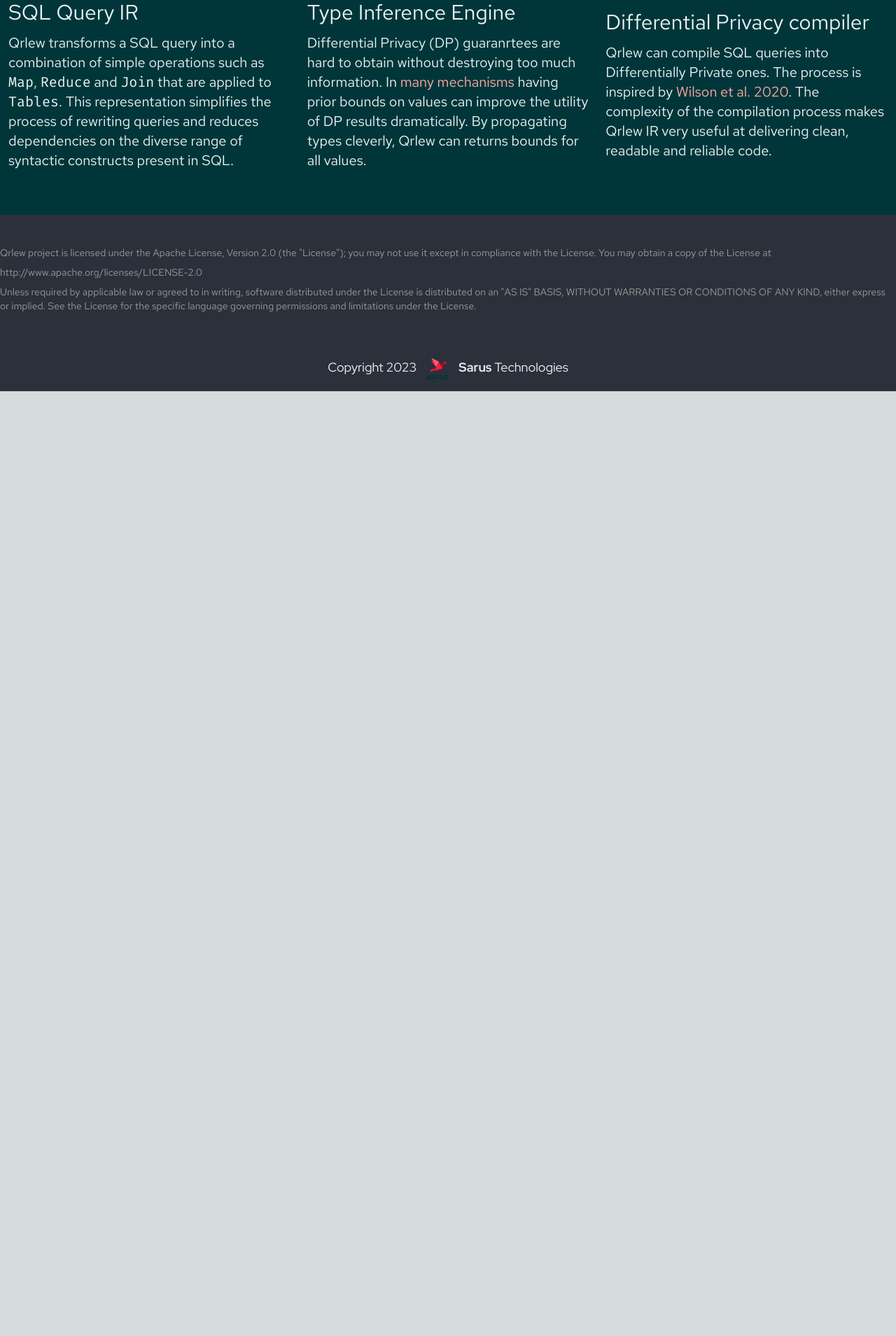
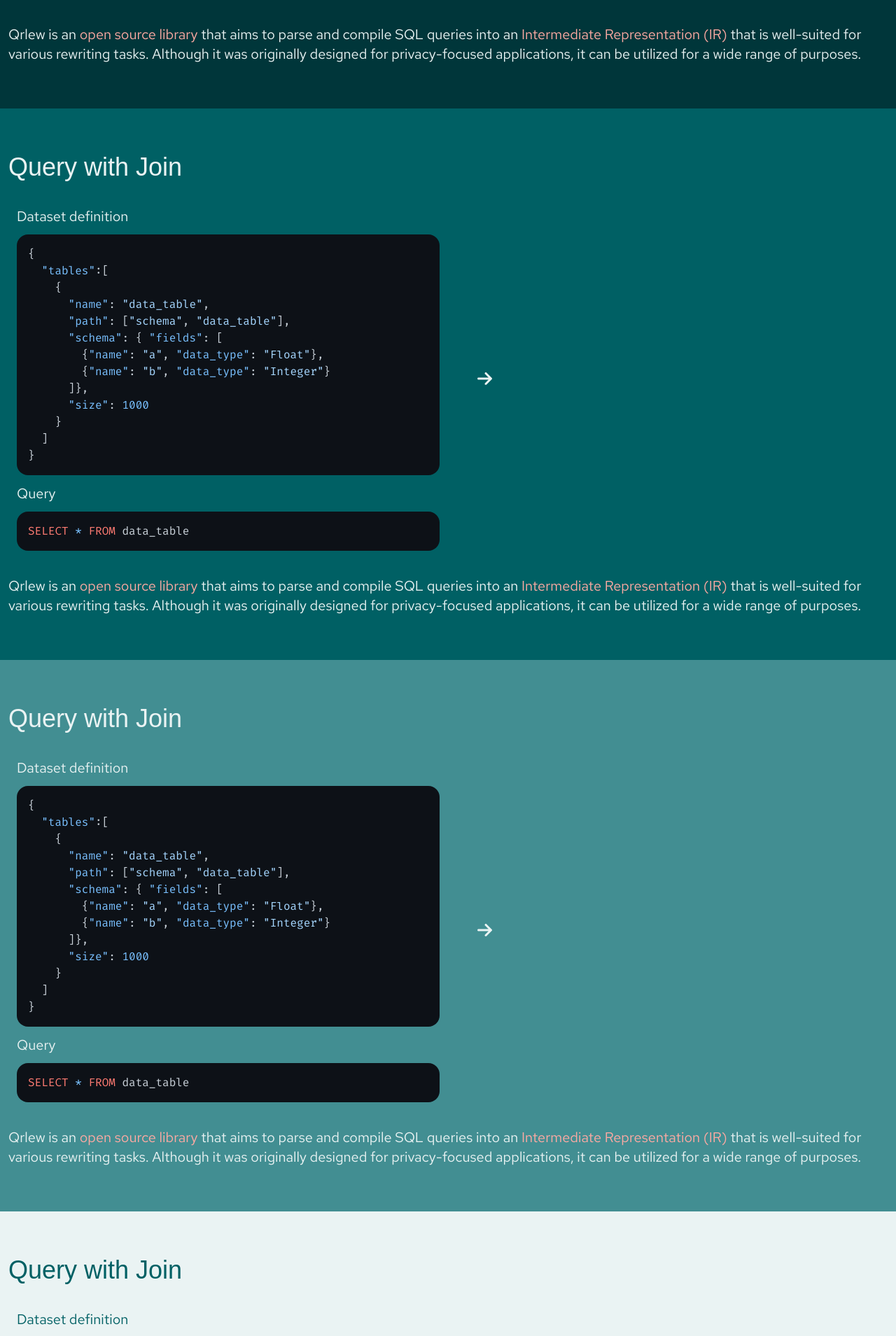
Before and after one commit to Qrlew/qrlew.github.io, a Next.js app: page /dot in a window 1280 px wide. Shown: the part 845-2754 px from the top of the page at 70% size. Before the commit the page ends 1404 px from the top, so only its background shows below. Built offline with nearby package versions, Linux system fonts and the light colour scheme; no server answers; a web font is replaced by a local one.

Commit message:
Viewer done

```diff
--- a/app/dot.js
+++ b/app/dot.js
@@ -10,9 +10,7 @@
     const graph = d3Graphviz.graphviz(graphContainer);
     graph.renderDot(source).zoom(false);
   }, [source]);
-
-
-  return <div className="w-full" ref={graphRef}/>;
+  return <div  className="flex flex-col items-center" ref={graphRef}/>;
 }
 
 export function Rewrite() {
--- a/app/dot/page.tsx
+++ b/app/dot/page.tsx
@@ -1,3 +1,4 @@
+import React from 'react'
 import Image from 'next/image'
 import { FontAwesomeIcon } from '@fortawesome/react-fontawesome'
 import { faArrowRight, faArrowDown } from '@fortawesome/free-solid-svg-icons'
@@ -7,8 +8,9 @@
 
 export default async function Page() {
   return (
+    <React.Fragment>
     <div className="w-full flex flex-col items-center text-lighter-green py-10 z-10">
-      <h1>Title</h1>
+      <h1 className="font-serif text-7xl text-light-green my-9">Qrlew Viewer</h1>
       <div className="w-full max-w-7xl p-3">
         <h2 className="font-serif text-4xl my-3">Simple Dataset and Query</h2>
         <Simple dataset={
@@ -33,25 +35,85 @@
           is well-suited for various rewriting tasks.
           Although it was originally designed for privacy-focused applications, it can be utilized for a wide range of purposes.</p>
       </div>
-      <div className="w-full max-w-7xl flex items-center flex-row">
-        <div className="basis-1/3 p-3">
-          <h3 className="text-3xl my-3">SQL Query IR</h3>
-          <p className="text-xl my-3">Qrlew transforms a SQL query into a combination of simple operations such as <code>Map</code>, <code>Reduce</code> and <code>Join</code> that are applied to  <code>Tables</code>.
-            This representation simplifies the process of rewriting queries and reduces dependencies on the diverse range of syntactic constructs present in SQL.</p>
-        </div>
-        <div className="basis-1/3 p-3">
-          <h3 className="text-3xl my-3">Type Inference Engine</h3>
-          <p className="text-xl my-3">Differential Privacy (DP) guaranrtees are hard to obtain without destroying too much information.
-            In <a href="https://www.cis.upenn.edu/~aaroth/Papers/privacybook.pdf" className="text-lighter-red hover:text-light-red">many mechanisms</a> having prior bounds on values can
-            improve the utility of DP results dramatically. By propagating types cleverly, Qrlew can returns bounds for all values.</p>
-        </div>
-        <div className="basis-1/3 p-3">
-          <h3 className="text-3xl my-3">Differential Privacy compiler</h3>
-          <p className="text-xl my-3">Qrlew can compile SQL queries into Differentially Private ones.
-            The process is inspired by <a href="https://petsymposium.org/popets/2020/popets-2020-0025.pdf" className="text-lighter-red hover:text-light-red">Wilson et al. 2020</a>.
-            The complexity of the compilation process makes Qrlew IR very useful at delivering clean, readable and reliable code.</p>
-        </div>
+    </div>
+    <div className="w-full flex flex-col items-center bg-main-green text-lighter-green py-10">
+      <div className="w-full max-w-7xl p-3">
+        <h2 className="font-serif text-4xl my-3">Query with Join</h2>
+        <Simple dataset={
+`{
+  "tables":[
+    {
+      "name": "data_table",
+      "path": ["schema", "data_table"],
+      "schema": { "fields": [
+        {"name": "a", "data_type": "Float"},
+        {"name": "b", "data_type": "Integer"}
+      ]},
+      "size": 1000
+    }
+  ]
+}`
+        } query={
+`SELECT * FROM data_table`
+        } dark_mode={true}></Simple>
+        <p className="text-xl my-3">Qrlew is an <a href="https://github.com/Qrlew" className="text-lighter-red hover:text-light-red">open source library</a> that
+          aims to parse and compile SQL queries into an <a href="https://en.wikipedia.org/wiki/Intermediate_representation" className="text-lighter-red hover:text-light-red">Intermediate Representation (IR)</a> that
+          is well-suited for various rewriting tasks.
+          Although it was originally designed for privacy-focused applications, it can be utilized for a wide range of purposes.</p>
       </div>
     </div>
+    <div className="w-full flex flex-col items-center bg-light-green text-lighter-green py-10">
+    <div className="w-full max-w-7xl p-3">
+        <h2 className="font-serif text-4xl my-3">Query with Join</h2>
+        <Simple dataset={
+`{
+  "tables":[
+    {
+      "name": "data_table",
+      "path": ["schema", "data_table"],
+      "schema": { "fields": [
+        {"name": "a", "data_type": "Float"},
+        {"name": "b", "data_type": "Integer"}
+      ]},
+      "size": 1000
+    }
+  ]
+}`
+        } query={
+`SELECT * FROM data_table`
+        } dark_mode={true}></Simple>
+        <p className="text-xl my-3">Qrlew is an <a href="https://github.com/Qrlew" className="text-lighter-red hover:text-light-red">open source library</a> that
+          aims to parse and compile SQL queries into an <a href="https://en.wikipedia.org/wiki/Intermediate_representation" className="text-lighter-red hover:text-light-red">Intermediate Representation (IR)</a> that
+          is well-suited for various rewriting tasks.
+          Although it was originally designed for privacy-focused applications, it can be utilized for a wide range of purposes.</p>
+      </div>
+    </div>
+    <div className="w-full flex flex-col items-center bg-lighter-green text-main-green py-10">
+      <div className="w-full max-w-7xl p-3">
+        <h2 className="font-serif text-4xl my-3">Query with Join</h2>
+        <Simple dataset={
+`{
+  "tables":[
+    {
+      "name": "data_table",
+      "path": ["schema", "data_table"],
+      "schema": { "fields": [
+        {"name": "a", "data_type": "Float"},
+        {"name": "b", "data_type": "Integer"}
+      ]},
+      "size": 1000
+    }
+  ]
+}`
+        } query={
+`SELECT * FROM data_table`
+        } dark_mode={false}></Simple>
+        <p className="text-xl my-3">Qrlew is an <a href="https://github.com/Qrlew" className="text-lighter-red hover:text-light-red">open source library</a> that
+          aims to parse and compile SQL queries into an <a href="https://en.wikipedia.org/wiki/Intermediate_representation" className="text-lighter-red hover:text-light-red">Intermediate Representation (IR)</a> that
+          is well-suited for various rewriting tasks.
+          Although it was originally designed for privacy-focused applications, it can be utilized for a wide range of purposes.</p>
+      </div>
+    </div>
+  </React.Fragment>
   )
 }
--- a/app/dot/simple.tsx
+++ b/app/dot/simple.tsx
@@ -48,23 +48,23 @@
   return (
     <div className="w-full max-w-7xl flex flex-row items-center">
       <div className="w-6/12 p-3">
-        <p>Dataset definition</p>
+        <p className="text-xl my-3">Dataset definition</p>
         <Editor value={dataset} onValueChange={updateDataset} highlight={highlight('json')}
           className="hljs rounded-2xl my-3"
           padding="1em"
           style={{ color: "#c9d1d9", background: "#0d1117", fontFamily: "var(--font-fira-code), monospace" }}
         />
-        <p>Query</p>
+        <p className="text-xl my-3">Query</p>
         <Editor value={query} onValueChange={updateQuery} highlight={highlight('sql')}
           className="hljs rounded-2xl my-3"
           padding="1em"
           style={{ color: "#c9d1d9", background: "#0d1117", fontFamily: "var(--font-fira-code), monospace" }}
         />
       </div>
-      <div className="flex flex-col w-1/12 p-3 items-center">
+      <div className="w-1/12 p-3 flex flex-col items-center">
         <FontAwesomeIcon icon={faArrowRight} size="xl" />
       </div>
-      <div className="w-5/12 p-3 items-center">
+      <div className="w-5/12 p-3">
         {dot && <Dot source={dot} />}
       </div>
     </div>
```
